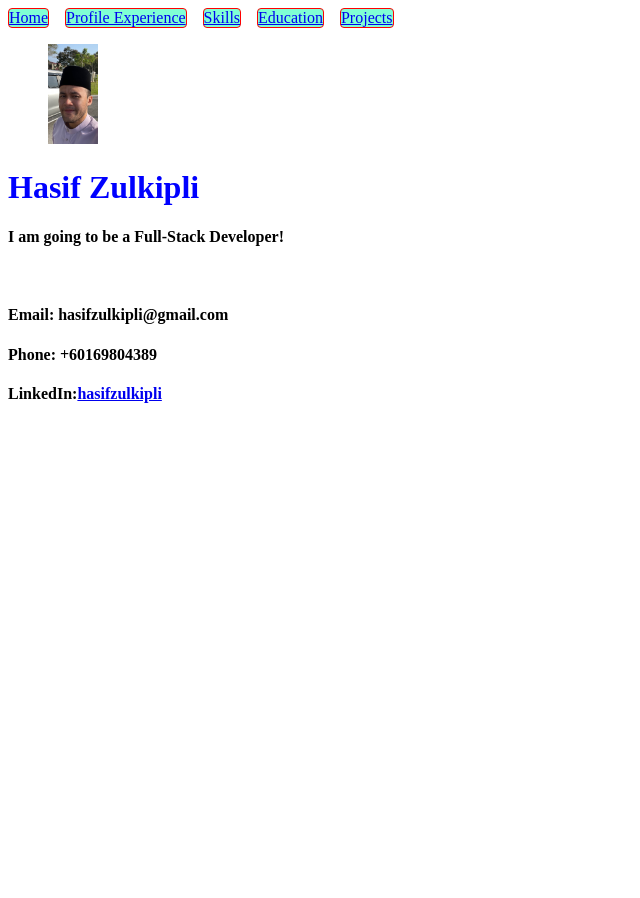
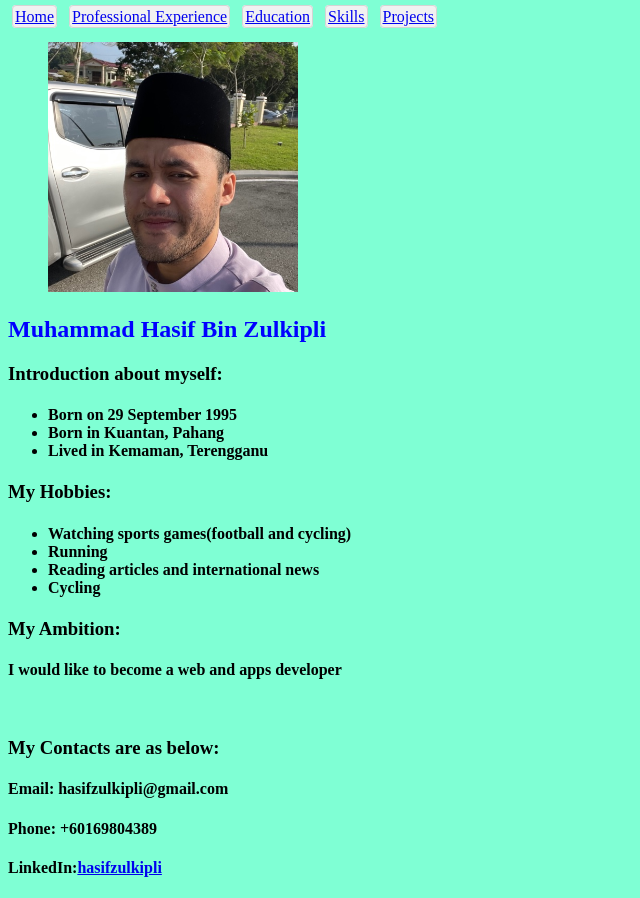
Before and after one commit to hasifzulkipli/ocb-resume, a plain HTML site: page index.html in a window 1280 px wide. Shown: the whole page, without its empty margins (0-640 px from the left). Before the commit the page ends 800 px from the top, so only its background shows below. Drawn offline with Linux system fonts and the light colour scheme.

Commit message:
Change background, image and update folder

```diff
--- a/index.css
+++ b/index.css
@@ -1,5 +1,9 @@
 * {
     box-sizing: border-box;
+}
+
+body {
+    background-color: aquamarine;
 }
 
 img {
@@ -9,8 +13,8 @@ img {
 }
 
 .avatar {
-    width: 100px;
-    height: 100px;
+    width: 250px;
+    height: 250px;
     object-fit: cover;
 }
 
@@ -24,15 +28,17 @@ h1 {
     color: blue;
 }
 
-a {
-    border: 1px solid red;
-    background-color: aquamarine;
+.menuitem {
     border-radius: 4px;
+    margin: 4px;
+    background-color: #f1f1f1;
+    border: 1px solid #d4d4d4;
+    padding: 2px;
+    cursor: pointer;
 }
 
-nav {
-    display: flex;
-    gap: 16px;
+.menuitem:hover {
+    background-color: #33ad14;
 }
 
 .linkedin {
--- a/index.html
+++ b/index.html
@@ -2,31 +2,50 @@
 <html>
 
 <head>
-    <title>Home</title>
+    <title>hasif's resume</title>
     <link rel="stylesheet" href="./index.css">
 </head>
 
 <nav>
-    <a href="./index.html">Home</a>
-    <a href="./professionalexp.html">Profile Experience</a>
-    <a href="./skills.html">Skills</a>
-    <a href="./education.html">Education</a>
-    <a href="./projects.html">Projects</a>
+    <a class="menuitem" href="./index.html">Home</a>
+    <a class="menuitem" href="./pages/professionalexp.html">Professional Experience</a>
+    <a class="menuitem" href="./pages/education.html">Education</a>
+    <a class="menuitem" href="./pages/skills.html">Skills</a>
+    <a class="menuitem" href="./pages/projects.html">Projects</a>
 </nav>
 
 <body>
     <figure>
-        <img id="main-photo" class="avatar" src="img/hasif.jpg" alt="Hasif" />
+        <img class="avatar" src="img/hasif.jpg" alt="Hasif" />
     </figure>
-    <div>
-        <h1>Hasif Zulkipli</h1>
-        <h4>I am going to be a Full-Stack Developer!</h4>
+    <section>
+        <h1>Muhammad Hasif Bin Zulkipli</h1>
+        <h3>Introduction about myself:</h3>
+        <h4>
+            <ul>
+                <li>Born on 29 September 1995</li>
+                <li>Born in Kuantan, Pahang</li>
+                <li>Lived in Kemaman, Terengganu</li>
+            </ul>
+        </h4>
+        <h3>My Hobbies:</h3>
+        <h4>
+            <ul>
+                <li>Watching sports games(football and cycling)</li>
+                <li>Running</li>
+                <li>Reading articles and international news</li>
+                <li>Cycling</li>
+            </ul>
+        </h4>
+        <h3>My Ambition:</h3>
+        <h4>I would like to become a web and apps developer</h4>
         <br>
-        <h4>Email: hasifzulkipli@gmail.com</h4>
+        <h3>My Contacts are as below:</h3>
+        <h4 class="email">Email: hasifzulkipli@gmail.com</h4>
         <h4>Phone: +60169804389</h4>
         <h4>LinkedIn:<a class="linkedin"
                 href="https://www.linkedin.com/in/muhammad-hasif-zulkipli-2a1454197/">hasifzulkipli</a> </h4>
-    </div>
+    </section>
 
 </body>
 
```
Also changed, not shown: education.html (deleted, +0 -38 lines), pages/education.html (added, +41 -0 lines), pages/professionalexp.html (added, +47 -0 lines), pages/projects.html (added, +28 -0 lines), pages/skills.html (added, +39 -0 lines), professionalexp.html (deleted, +0 -47 lines), projects.html (deleted, +0 -31 lines), skills.html (deleted, +0 -36 lines), 1 other file.
